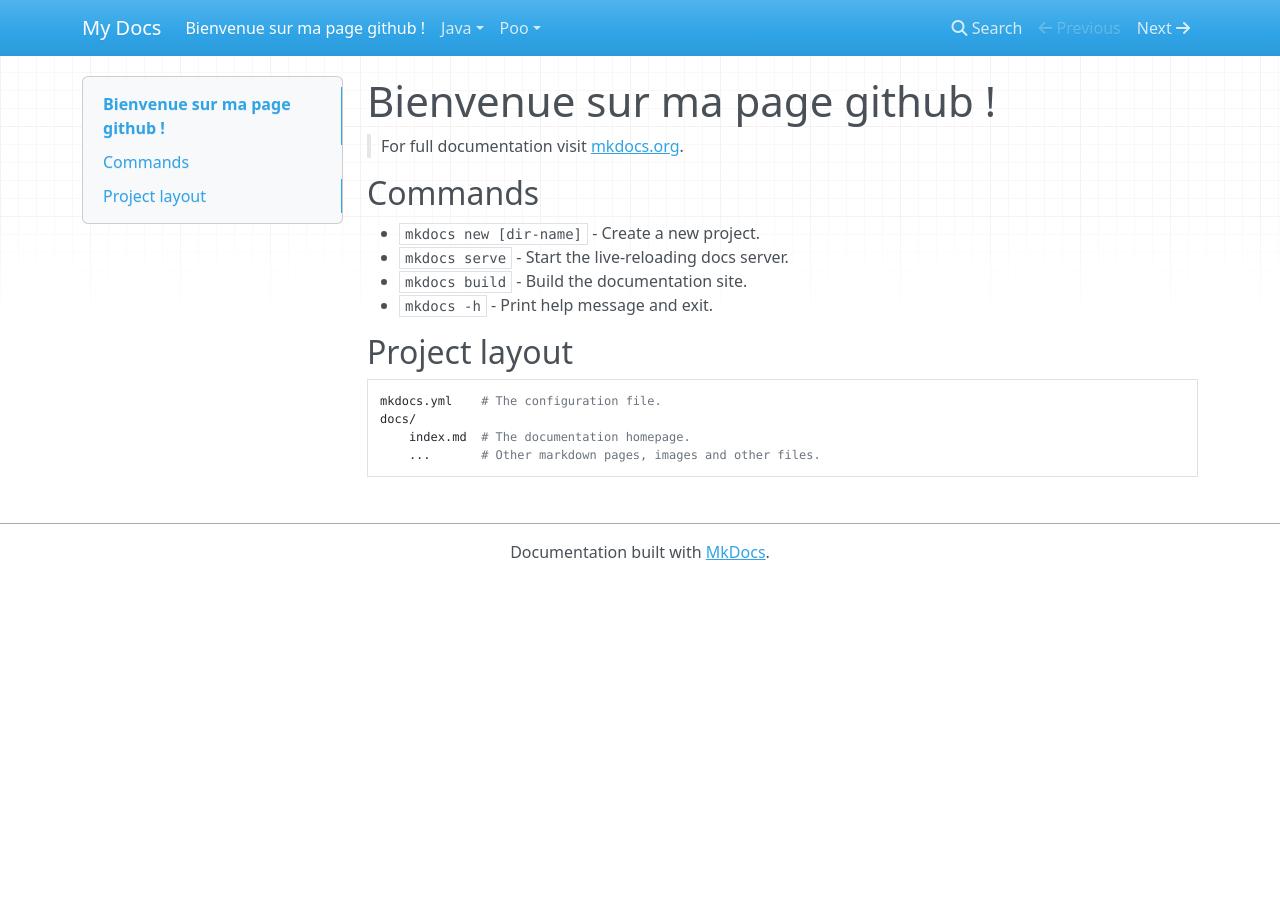
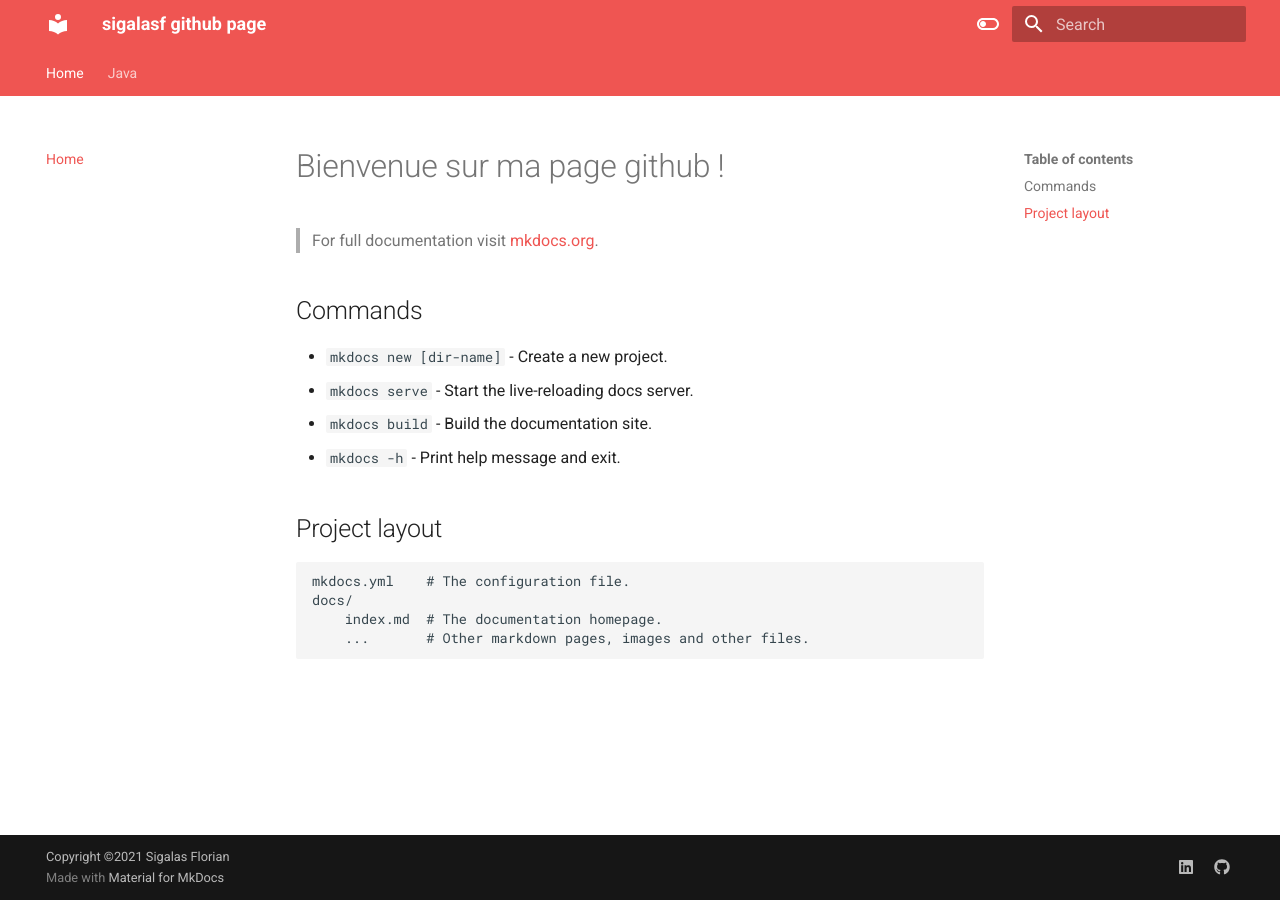
Before and after one commit to sigalasf/sigalasf.github.io, an MkDocs documentation site: the page built from docs/index.md, in a window 1280 px wide. Built offline with MkDocs 1.6.1 and Material for MkDocs 9.7.7, drawn with Linux system fonts in a browser that asks for light colours; nearby versions of some CDN libraries.

Commit message:
first version

```diff
--- a/mkdocs.yml
+++ b/mkdocs.yml
@@ -1,2 +1,74 @@
-site_name: My Docs
-site_url: https://example.com/
+# --- Global settings --- #
+site_name: sigalasf github page
+site_url: https://sigalasf.github.io/
+copyright: Copyright ©2021 Sigalas Florian
+# --- Theme --- #
+theme:
+  name: material
+  features:
+    - search.highlight
+    - navigation.tabs
+  palette:
+    - media: "(prefers-color-scheme: light)"
+      scheme: default
+      primary: red
+      toggle:
+        icon: material/toggle-switch-off-outline
+        name: Switch to dark mode
+    - media: "(prefers-color-scheme: dark)"
+      scheme: slate
+      primary: purple
+      toggle:
+        icon: material/toggle-switch
+        name: Switch to light mode
+# --- Search --- #
+plugins:
+  - search
+  - mermaid2:
+        arguments:
+          theme: |
+            ^(window.matchMedia && window.matchMedia('(prefers-color-scheme: dark)').matches) ? 'dark' : 'light'
+# --- js libs --- #
+extra_javascript:
+  - javascripts/config.js
+  - https://polyfill.io/v3/polyfill.min.js?features=es6
+  - https://cdn.jsdelivr.net/npm/mathjax@3/es5/tex-mml-chtml.js
+  - https://unpkg.com/mermaid/dist/mermaid.js
+# --- Tabs and Mermaid --- #
+markdown_extensions:
+  - admonition
+  - pymdownx.details
+  - pymdownx.tabbed
+  - pymdownx.arithmatex:
+      generic: true
+  - pymdownx.superfences:
+      custom_fences:
+        - name: mermaid
+          class: mermaid
+          format: !!python/name:pymdownx.superfences.fence_div_format
+
+# --- Footer ---#
+extra:
+  social:
+    - icon: fontawesome/brands/linkedin
+      link: https://www.linkedin.com/in/florian-sigalas
+    - icon: fontawesome/brands/github
+      link: https://github.com/sigalasf
+
+
+# --- Nav --- #
+nav:
+  - Home: index.md
+  - Java:
+    - Généralités:
+      - Qu'est-ce que Java ?: java/global/whatisjava.md
+      - Historique: java/global/history.md
+      - Les types primitifs: java/global/vars.md
+      - Les références: java/global/ref.md
+      - Interfaces ou classes abstraites: java/global/interfaces.md
+      - Avancé:
+        - Les lambdas: java/global/advanced/lambdas.md
+    - AWT:
+      - Qu'est-ce que AWT ?: java/awt/whatisawt.md
+      - Les layouts: java/awt/layouts.md
+      - Composants customisés: java/awt/customcomponents.md
```
